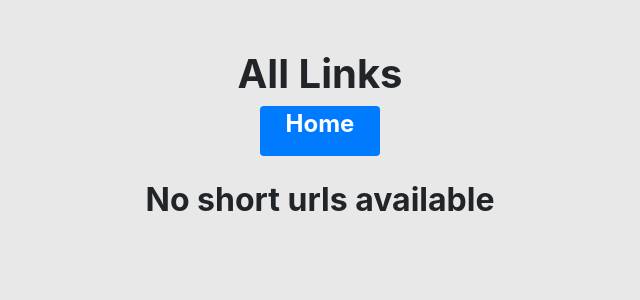
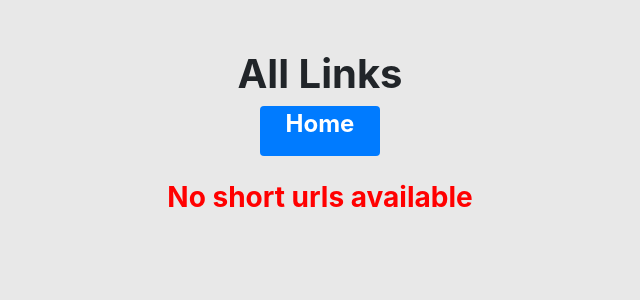
Before and after one commit to MaximMustafin/url-shortener, a Django app: page /allLinks in a window 1280 px wide. Shown: the top 300 px of the page, without its empty margins (320-960 px from the left). Run offline with Django 4.2, Linux system fonts and the light colour scheme; data that the repository does not hold is empty; some libraries are stand-ins or nearby versions.

Commit message:
change color of message 'No short urls available'

```diff
--- a/final_project/url_shortener/static/url_shortener/style.css
+++ b/final_project/url_shortener/static/url_shortener/style.css
@@ -65,3 +65,7 @@ table {
 input[name="delete-shorturl"]{
     font-size: x-large;
 }
+
+h3 {
+    color: red;
+}
--- a/final_project/url_shortener/templates/url_shortener/all_links.html
+++ b/final_project/url_shortener/templates/url_shortener/all_links.html
@@ -53,7 +53,7 @@
 
         {% else %}
 
-            <h2><strong>No short urls available</strong></h2>
+            <h3><strong>No short urls available</strong></h3>
 
         {% endif %}
 
```
